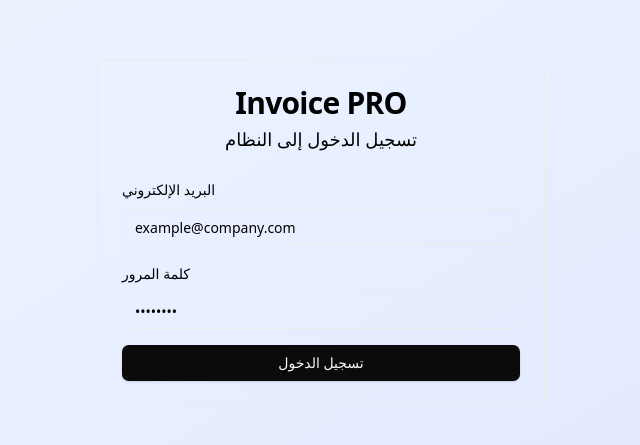
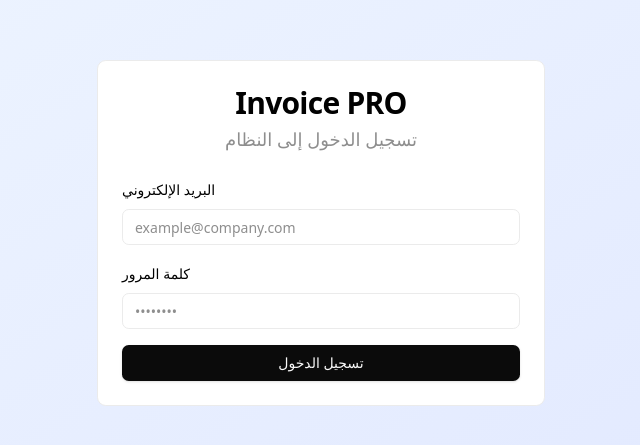
Before and after one commit to saad-qasim/sg-901f7130-9cd8-4f27-beea-376dcaf1b832-1772469640, a Next.js app: page /login in a window 1280 px wide. Shown: the part 167-612 px from the top of the page, without its empty margins (319-959 px from the left). Built offline with nearby package versions, Linux system fonts and the light colour scheme; no server answers.

Commit message:
Edit src/styles/globals.css

```diff
--- a/src/styles/globals.css
+++ b/src/styles/globals.css
@@ -1,38 +1,88 @@
-/* ======================================
-   Tailwind Base
-====================================== */
 @tailwind base;
 @tailwind components;
 @tailwind utilities;
 
-/* ======================================
-   Utilities
-====================================== */
 @layer utilities {
     .text-balance {
         text-wrap: balance;
     }
 }
 
-/* ======================================
-   Root Variables
-====================================== */
 @layer base {
     :root {
         --radius: 0.55rem;
         --background: 0 0% 100%;
         --foreground: 330 0% 0.3%;
+        --card: 0 0% 100%;
+        --card-foreground: 330 0% 0.3%;
+        --popover: 0 0% 100%;
+        --popover-foreground: 330 0% 0.3%;
+        --primary: 0 0% 4.5%;
+        --primary-foreground: 0 0% 97.5%;
+        --secondary: 0 0% 97.3%;
+        --secondary-foreground: 0 0% 4.5%;
+        --muted: 0 0% 97.3%;
+        --muted-foreground: 0 0% 55.7%;
+        --accent: 0 0% 97.3%;
+        --accent-foreground: 0 0% 4.5%;
+        --destructive: 359.9132 100.2494% 67.8807%;
+        --destructive-foreground: 0 0% 0%;
         --border: 0 0% 92.2%;
         --input: 0 0% 92.2%;
-        --primary: 0 0% 4.5%;
-        --primary-foreground: 0 0% 97.5%;
+        --ring: 0 0% 70.8%;
+        --chart-1: 41.1 71.2% 54.4%;
+        --chart-2: 184.7 32.4% 48.6%;
+        --chart-3: 227.4 15.2% 33.3%;
+        --chart-4: 84.4 74.8% 75.7%;
+        --chart-5: 70.1 74.3% 70.5%;
+        --sidebar: 0 0% 97.5%;
+        --sidebar-foreground: 330 0% 0.3%;
+        --sidebar-primary: 0 0% 4.5%;
+        --sidebar-primary-foreground: 0 0% 97.5%;
+        --sidebar-accent: 0 0% 97.3%;
+        --sidebar-accent-foreground: 0 0% 4.5%;
+        --sidebar-border: 0 0% 92.2%;
+        --sidebar-ring: 0 0% 70.8%;
     }
 
     .dark {
+        --radius: 0.55rem;
         --background: 330 0% 0.3%;
         --foreground: 0 0% 97.5%;
+        --card: 0 0% 4.5%;
+        --card-foreground: 0 0% 97.5%;
+        --popover: 0 0% 8.6%;
+        --popover-foreground: 0 0% 97.5%;
+        --primary: 0 0% 92.2%;
+        --primary-foreground: 0 0% 4.5%;
+        --secondary: 0 0% 8.6%;
+        --secondary-foreground: 0 0% 97.5%;
+        --muted: 0 0% 8.6%;
+        --muted-foreground: 0 0% 70.8%;
+        --accent: 0 0% 21.2%;
+        --accent-foreground: 0 0% 97.5%;
+        --destructive: 359.9132 100.2494% 67.8807%;
+        --destructive-foreground: 0 0% 0%;
+        --border: 0 0% 100% / 15%;
+        --input: 0 0% 100% / 15%;
+        --ring: 0 0% 55.7%;
+        --chart-1: 264.4 77.2% 41.9%;
+        --chart-2: 162.5 46.7% 57.3%;
+        --chart-3: 70.1 74.3% 70.5%;
+        --chart-4: 303.9 75.8% 51.6%;
+        --chart-5: 16.4 84.7% 55.4%;
+        --sidebar: 0 0% 4.5%;
+        --sidebar-foreground: 0 0% 97.5%;
+        --sidebar-primary: 264.4 77.2% 41.9%;
+        --sidebar-primary-foreground: 0 0% 97.5%;
+        --sidebar-accent: 0 0% 8.6%;
+        --sidebar-accent-foreground: 0 0% 97.5%;
+        --sidebar-border: 0 0% 100% / 10%;
+        --sidebar-ring: 0 0% 43.9%;
     }
+}
 
+@layer base {
     * {
         @apply border-border;
     }
@@ -42,13 +92,20 @@
     }
 }
 
-/* ======================================
-   Invoice A4 Container — NORMAL VIEW
-====================================== */
+@layer components {
+    .container {
+        @apply mx-auto px-4 md:px-6 lg:px-8 max-w-7xl w-full;
+    }
+}
+
+/* ============================
+   Invoice A4 styles فقط
+   ============================ */
+
+/* عرض الفاتورة على الشاشة */
 .invoice-a4 {
     position: relative;
     width: 200mm;
-    /* مناسب للطباعة */
     margin: 0 auto;
     padding: 14mm 16mm;
     background: white;
@@ -57,7 +114,6 @@
     font-size: 15px;
     line-height: 1.45;
 
-    /* تحسين للطباعة الرقمية */
     -webkit-print-color-adjust: exact !important;
     print-color-adjust: exact !important;
 }
@@ -67,9 +123,12 @@
     max-height: 100px;
 }
 
-/* ======================================
-   Print Styles
-====================================== */
+/* إخفاء العناصر التي لا نريد طباعتها */
+.no-print {
+    display: none;
+}
+
+/* أنماط الطباعة */
 @media print {
 
     html,
@@ -82,12 +141,10 @@
     .invoice-a4 {
         width: 200mm !important;
         max-height: 280mm !important;
-        /* يسمح بمحتوى واضح بدون صفحة ثانية */
         margin: 0 auto !important;
         padding: 10mm 12mm !important;
+        box-sizing: border-box;
         overflow: visible !important;
-        box-sizing: border-box;
-
         font-size: 14px !important;
         line-height: 1.35 !important;
     }
@@ -97,12 +154,10 @@
         max-height: 90px !important;
     }
 
-    /* إخفاء الأزرار */
     .no-print {
         display: none !important;
     }
 
-    /* تنسيق عناصر النص */
     .invoice-a4 h1 {
         font-size: 22px !important;
     }
@@ -122,7 +177,6 @@
         line-height: 1.35 !important;
     }
 
-    /* حدود الصفحة عند الطباعة */
     @page {
         size: A4 portrait;
         margin: 5mm !important;
```
